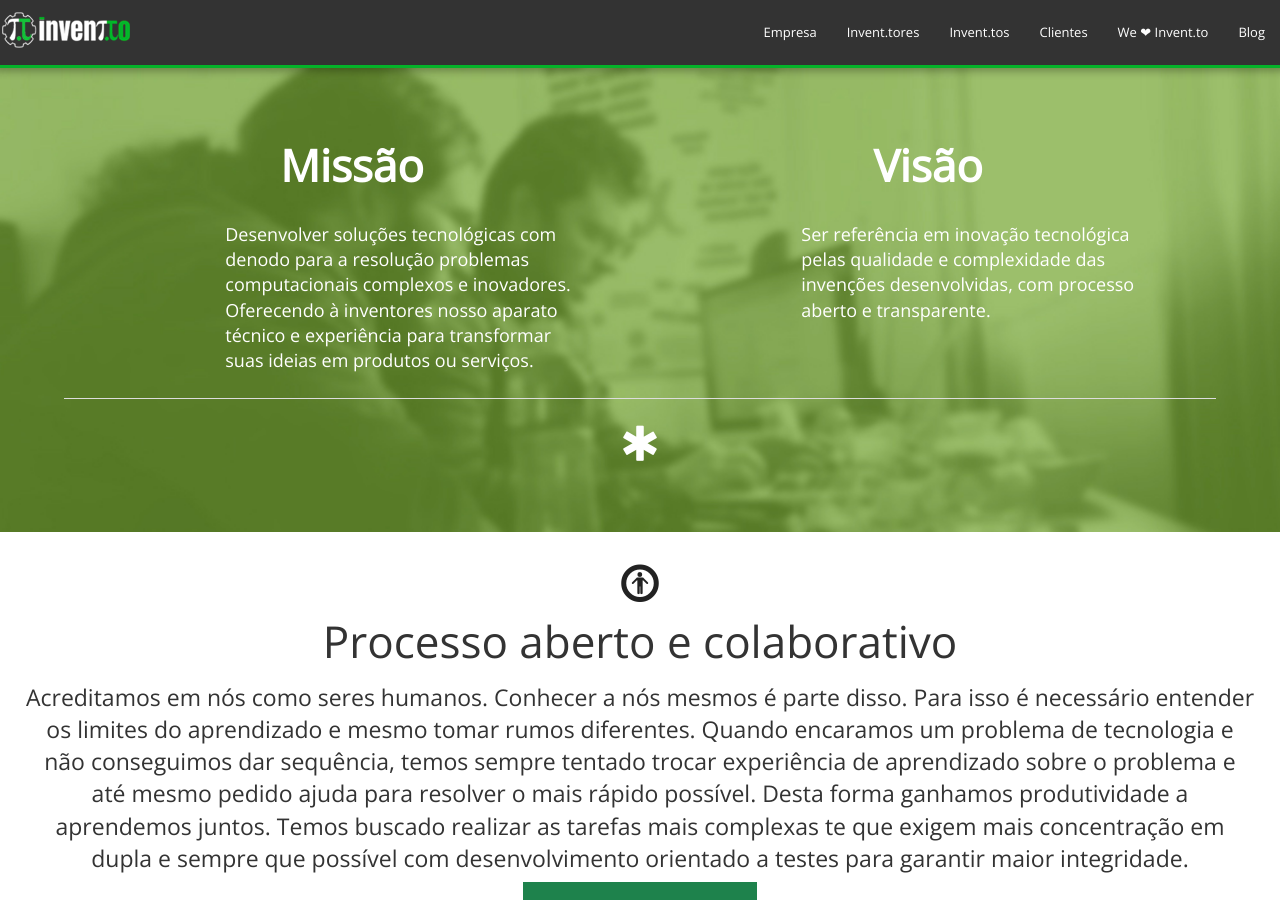
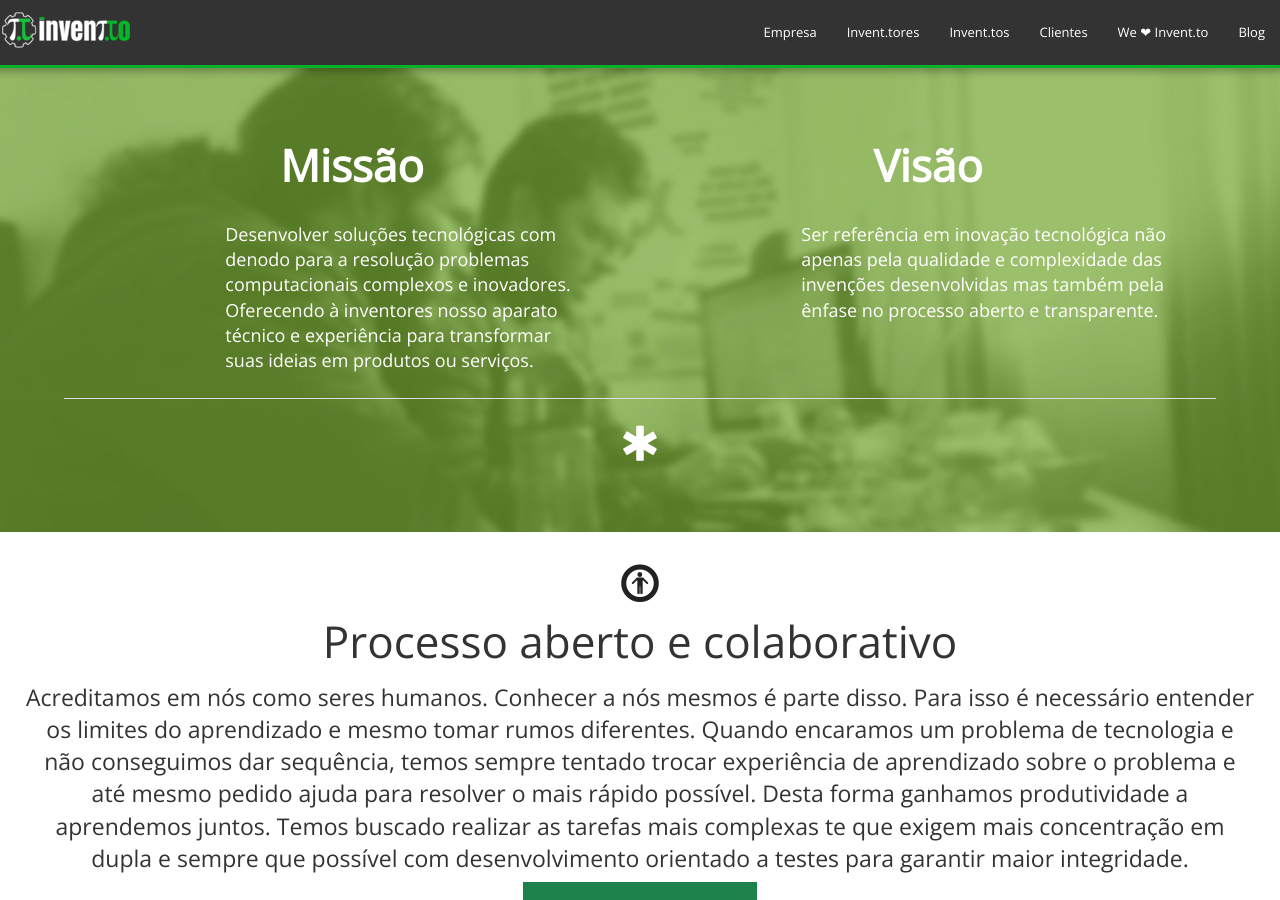
Before and after one commit to inventto/inventto_site, a Jekyll site: the page built from empresa.html, in a window 1280 px wide and 900 px high. Built offline with Jekyll 4.4.1, drawn with Linux system fonts in a browser that asks for light colours; comment, search, counter and statistics services are not loaded.

Commit message:
corrigindo visão

```diff
--- a/empresa.html
+++ b/empresa.html
@@ -11,7 +11,7 @@ layout: default
 
 	<div class="right description">
 		<h1  style="font-weight:bold;" >Visão</h1>
-			<h5 class="txtdesc">Ser referência em inovação tecnológica pelas qualidade e complexidade das invenções desenvolvidas, com processo aberto e transparente.</h5>
+			<h5 class="txtdesc">Ser referência em inovação tecnológica não apenas pela qualidade e complexidade das invenções desenvolvidas mas também pela ênfase no processo aberto e transparente.</h5>
 	</div>
 	<i> <hr></i>
 	<span class="fi-asterisk large" style="color:white;"></span>
```
